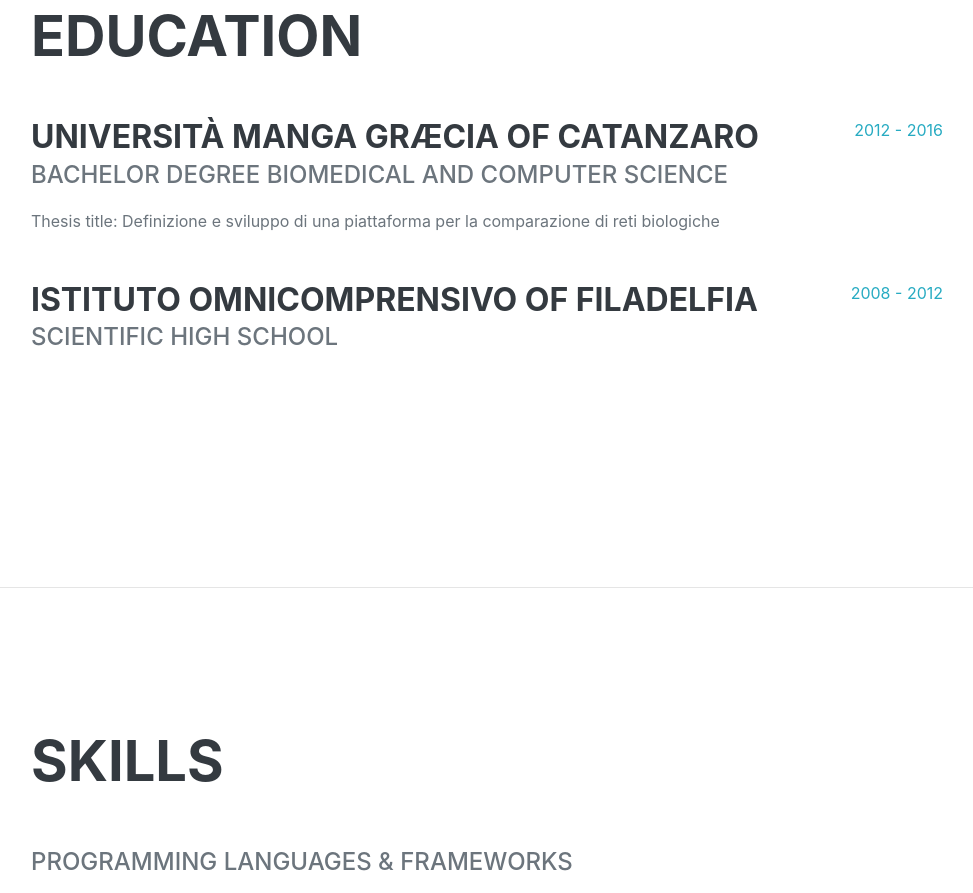
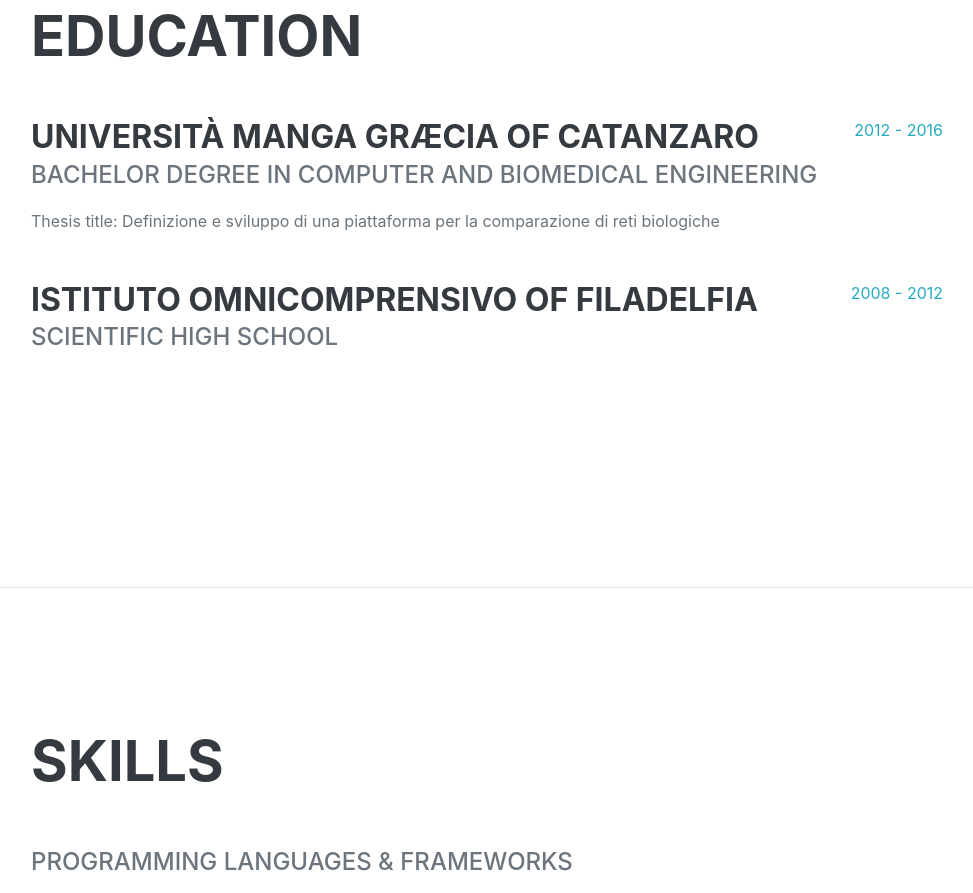
Before and after one commit to KiraPC/pccdev.github.io, a website: page src/pug/index.pug in a window 1280 px wide. Shown: the part 2039-2932 px from the top of the page, without its empty margins (289-1262 px from the left). Drawn offline with nearby package versions, Linux system fonts and the light colour scheme; files that its build step writes are made by us from their sources; files whose address does not match are found by name; a web font is replaced by a local one.

Commit message:
fix education

```diff
--- a/src/pug/index.pug
+++ b/src/pug/index.pug
@@ -131,7 +131,7 @@
                     .d-flex.flex-column.flex-md-row.justify-content-between.mb-5
                         .flex-grow-1
                             h3.mb-0 Università Manga Græcia of Catanzaro
-                            .subheading.mb-3 Bachelor Degree Biomedical and Computer Science
+                            .subheading.mb-3 Bachelor Degree in Computer and Biomedical Engineering
                             div Thesis title: Definizione e sviluppo di una piattaforma per la comparazione di reti biologiche
                         .flex-shrink-0
                             span.text-primary 2012 - 2016
```
Also changed, not shown: dist/index.html.
